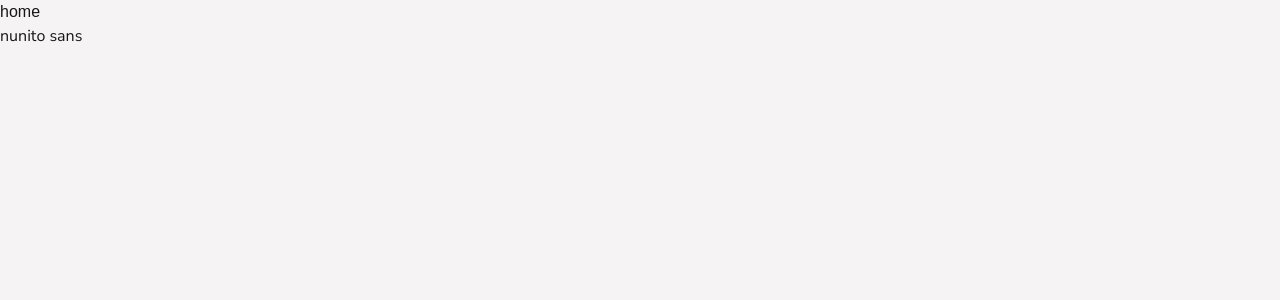
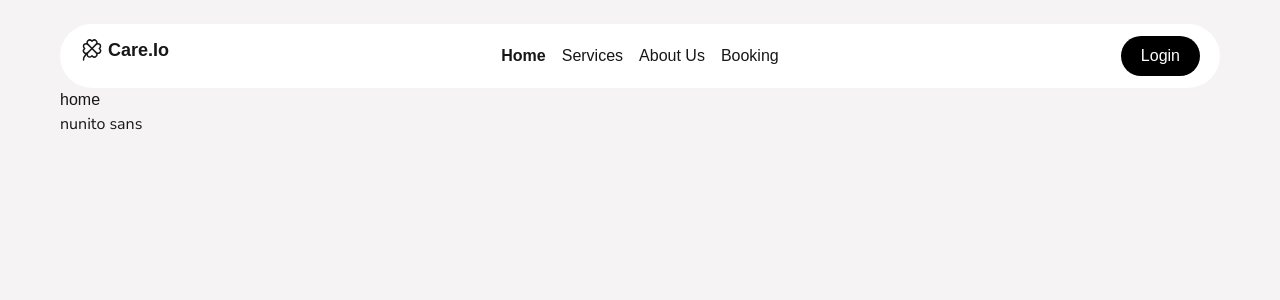
Before and after one commit to ashrafulrifaz/care, a Next.js app: page / in a window 1280 px wide. Shown: the top 300 px of the page. Built offline with nearby package versions, Linux system fonts and the light colour scheme.

Commit message:
added navbar

```diff
--- a/src/app/layout.js
+++ b/src/app/layout.js
@@ -1,5 +1,7 @@
-import { Geist, Geist_Mono, Manrope, Nunito_Sans } from "next/font/google";
+import { Manrope, Nunito_Sans } from "next/font/google";
 import "./globals.css";
+import Header from "@/components/Header/Header";
+import Footer from "@/components/Footer/Footer";
 
 const manrope = Manrope({
   weight: ['400', '500', '600', '700'],
@@ -22,7 +24,11 @@ export default function RootLayout({ children }) {
       lang="en"
       className={`${manrope.className} h-full antialiased`}
     >
-      <body className="min-h-full flex flex-col">{children}</body>
+      <body className="min-h-full flex flex-col px-[60px]">
+        <Header />
+        <main>{children}</main>
+        <Footer />
+      </body>
     </html>
   );
 }
--- /dev/null
+++ b/src/components/Button/Button.jsx
@@ -0,0 +1,12 @@
+import Link from 'next/link';
+import React from 'react';
+
+const Button = ({text}) => {
+    return (
+        <Link href={'/login'} className='bg-black rounded-full py-2 px-5 text-white'>
+            {text}
+        </Link>
+    );
+};
+
+export default Button;
--- /dev/null
+++ b/src/components/Footer/Footer.jsx
@@ -0,0 +1,11 @@
+import React from 'react';
+
+const Footer = () => {
+    return (
+        <div>
+
+        </div>
+    );
+};
+
+export default Footer;
--- /dev/null
+++ b/src/components/Header/Header.jsx
@@ -0,0 +1,27 @@
+import Link from 'next/link';
+import React from 'react';
+import NavItems from './NavItems';
+import Button from '../Button/Button';
+
+const Header = () => {
+
+    return (
+        <div className='bg-white py-3 px-5 rounded-full mt-6 grid grid-cols-3 gap-5'>
+            <div>
+                <Link href={'/'} className='flex gap-1 items-center'>
+                    <svg xmlns="http://www.w3.org/2000/svg" viewBox="0 0 24 24" width="24" height="24" color="currentColor" fill="none" stroke="currentColor" strokeWidth="1.5" strokeLinecap="round" strokeLinejoin="round">
+                        <path d="M12 10.5L7.89963 6.39963M7.89963 6.39963C6.89316 5.39316 6.89315 3.76133 7.89963 2.75486C8.90611 1.74838 10.5379 1.74838 11.5444 2.75486L12 3.21045L12.4556 2.75486C13.4621 1.74838 15.0939 1.74838 16.1004 2.75486C17.1068 3.76133 17.1068 5.39315 16.1004 6.39963L12 10.5M12 10.5L7.89963 14.6004M12 10.5L16.1004 14.6004M7.89963 6.39963C6.89316 5.39316 5.26133 5.39315 4.25486 6.39963C3.24838 7.40611 3.24838 9.03793 4.25486 10.0444L4.71045 10.5L4.25486 10.9556C3.24838 11.9621 3.24838 13.5939 4.25486 14.6004C5.26133 15.6068 6.89316 15.6068 7.89963 14.6004M16.1004 6.39963C17.1068 5.39315 18.7387 5.39315 19.7451 6.39963C20.7516 7.40611 20.7516 9.03793 19.7451 10.0444L19.2895 10.5L19.7451 10.9556C20.7516 11.9621 20.7516 13.5939 19.7451 14.6004C18.7387 15.6068 17.1068 15.6068 16.1004 14.6004M7.89963 14.6004C6.89316 15.6068 6.89315 17.2387 7.89963 18.2451C8.90611 19.2516 10.5379 19.2516 11.5444 18.2451L12 17.7895L12.4556 18.2451C13.4621 19.2516 15.0939 19.2516 16.1004 18.2451C17.1068 17.2387 17.1068 15.6068 16.1004 14.6004"></path>
+                        <path d="M7.5 15L5.62132 16.8787C4.26306 18.2369 3.5 20.0791 3.5 22"></path>
+                    </svg>
+                    <h3 className='font-semibold text-lg'>Care.Io</h3>
+                </Link>
+            </div>
+            <NavItems />
+            <div className='flex items-center justify-end'>
+                <Button text={'Login'}></Button>
+            </div>
+        </div>
+    );
+};
+
+export default Header;
--- /dev/null
+++ b/src/components/Header/NavItems.jsx
@@ -0,0 +1,19 @@
+'use client'
+import Link from 'next/link';
+import { usePathname } from 'next/navigation';
+import React from 'react';
+
+const NavItems = () => {
+    const path = usePathname()
+
+    return (
+        <div className="flex items-center justify-center gap-4">
+            <Link href={'/'} className={`capitalize ${path === '/' ? 'font-semibold' : 'font-medium'}`}>Home</Link>
+            <Link href={'/services'} className={`capitalize ${path === '/services' ? 'font-semibold' : 'font-medium'}`}>services</Link>
+            <Link href={'/about-us'} className={`capitalize ${path === '/about-us' ? 'font-semibold' : 'font-medium'}`}>about us</Link>
+            <Link href={'/booking'} className={`capitalize ${path === '/booking' ? 'font-semibold' : 'font-medium'}`}>booking</Link>
+        </div>
+    );
+};
+
+export default NavItems;
```
